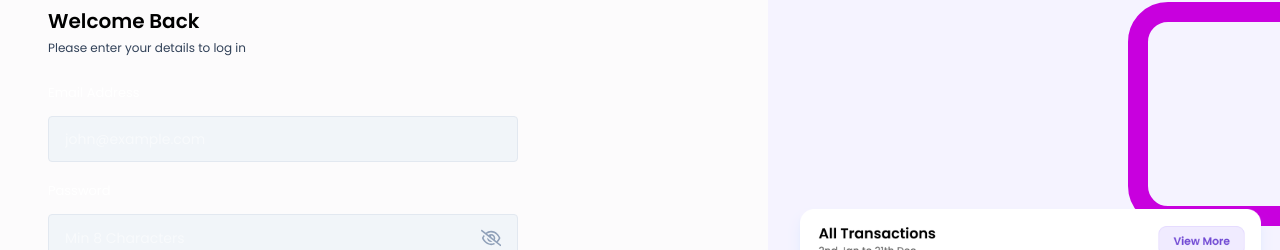
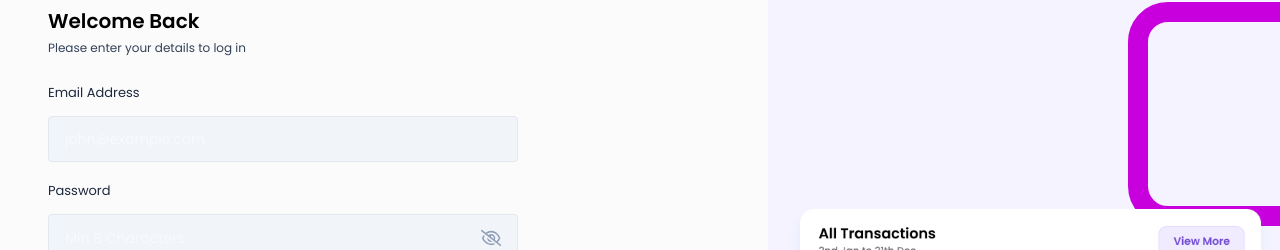
Before and after one commit to ks3669/Budget-App, a React (Vite) app in the folder frontend/expense-tracker/: page /login in a window 1280 px wide. Shown: the part 238-488 px from the top of the page. Built offline with nearby package versions, Linux system fonts and the light colour scheme.

Commit message:
Update Input.jsx

```diff
--- a/frontend/expense-tracker/src/components/Inputs/Input.jsx
+++ b/frontend/expense-tracker/src/components/Inputs/Input.jsx
@@ -10,7 +10,7 @@ const Input = ({ label, value, onChange, placeholder, type }) => {
 
   return (
     <div>
-      <label className="text-[13px] text-slate-800 text-white">{label}</label>
+      <label className="text-[13px] text-slate-800 text-black">{label}</label>
 
       <div className="input-box">
         <input
```
